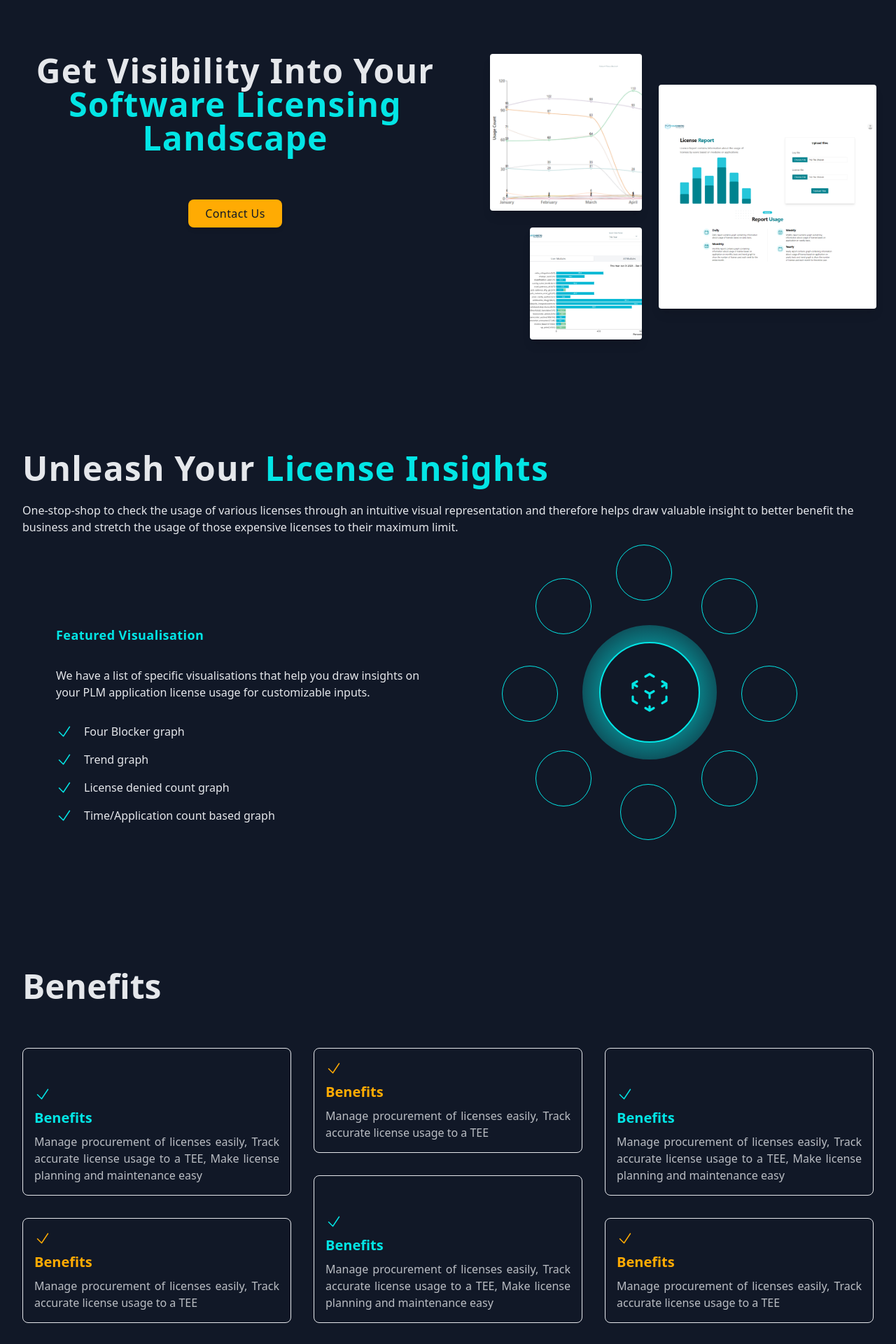
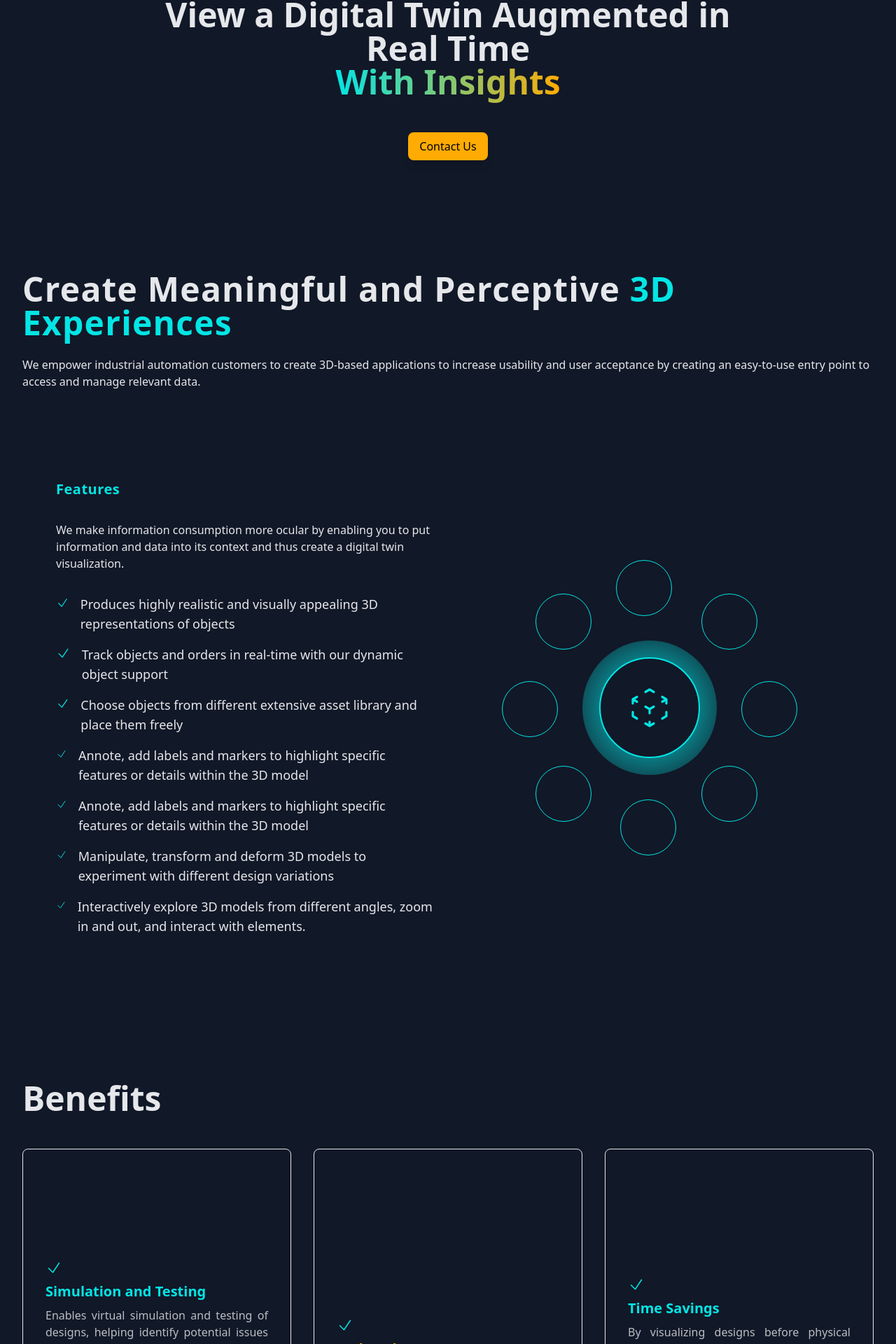
Before and after one commit to akash-tqb/Mavenberg, a Next.js app: page /products/3d-visualiser in a window 1280 px wide. Shown: the part 189-2109 px from the top of the page at 70% size. Built offline with nearby package versions, Linux system fonts and the light colour scheme.

Commit message:
3d visualiser content added

```diff
--- a/sections/productspage/3dvisualiser/3dvisualiser1.tsx
+++ b/sections/productspage/3dvisualiser/3dvisualiser1.tsx
@@ -3,47 +3,23 @@ import Link from "next/link";
 
 export default function DVisualiser1() {
   return (
-    <div className="px-4 py-16 mx-auto sm:max-w-xl md:max-w-full lg:max-w-screen-xl md:px-24 lg:px-8 lg:py-20">
-      <div className="flex flex-col space-y-36 justify-between lg:flex-row lg:space-y-0 lg:mt-20">
-        <div className="lg:w-1/2 flex flex-col text-center items-center">
-          <h1 className="sm:text-5xl mb-16 text-3xl font-sans font-bold tracking-wide text-maven-white">
-            Get Visibility Into Your{" "}
-            <span className=" text-maven-blue">
-              Software Licensing Landscape
-            </span>
-          </h1>
-          <Link
-            href="/#footer"
-            className="inline-flex lg:mb-20 items-center justify-center h-10 px-6 font-medium tracking-wide text-maven-bg transition duration-200 rounded-lg shadow-md bg-maven-orange focus:shadow-outline focus:outline-none"
+    <section className="px-4 py-16 mx-auto sm:max-w-xl md:max-w-full lg:max-w-screen-xl md:px-24 lg:px-8 lg:py-20">
+      <div className="space-y-5 max-w-4xl mx-auto text-center">
+        <h2 className="text-4xl lg:mb-12 text-maven-white font-extrabold mx-auto md:text-5xl">
+        View a Digital Twin Augmented in Real Time{" "}<br/>
+          <span className="text-transparent bg-clip-text bg-gradient-to-r from-maven-blue to-maven-orange">
+          With Insights
+          </span>
+        </h2>
+        <div className="items-center justify-center gap-x-3 space-y-3 sm:flex sm:space-y-0">
+          <a
+            href="/"
+            className="block py-2 px-4 text-white font-medium bg-maven-orange duration-150 hover:bg-indigo-500 active:bg-indigo-700 rounded-lg shadow-lg hover:shadow-none"
           >
             Contact Us
-          </Link>
-        </div>
-        <div className="flex items-center justify-center -mx-4 lg:pl-8 lg:w-1/2">
-          <div className="flex flex-col items-end px-3">
-            <Image
-              width={300}
-              height={300}
-              className="object-cover mb-6 rounded shadow-lg h-28 sm:h-48 xl:h-56 w-28 sm:w-48 xl:w-56"
-              src="/licenserealtime3.png"
-              alt=""
-            />
-            <img
-              className="object-cover w-20 h-20 rounded shadow-lg sm:h-32 xl:h-40 sm:w-32 xl:w-40"
-              src="/licenserealtime2.png"
-              alt=""
-            />
-          </div>
-          <div className="px-3">
-            <img
-              className="object-cover w-40 h-40 rounded shadow-lg sm:h-64 xl:h-80 sm:w-64 xl:w-80"
-              src="/licenserealtime1.png"
-              alt=""
-            />
-          </div>
-          {/* <Image src="/licenseinsight.svg" width={400} height={400} alt="license insights"/> */}
+          </a>
         </div>
       </div>
-    </div>
+    </section>
   );
 }
--- a/sections/productspage/3dvisualiser/3dvisualiser2.tsx
+++ b/sections/productspage/3dvisualiser/3dvisualiser2.tsx
@@ -6,28 +6,27 @@ export default function Dvisualiser2() {
     <div className="px-4 py-16 mx-auto sm:max-w-xl md:max-w-full lg:max-w-screen-xl md:px-24 lg:px-8 lg:py-20">
       <div className="lg:mb-20 mb-12">
         <h1 className="sm:text-5xl mb-6 text-3xl font-sans font-bold tracking-wide text-maven-white">
-          Unleash Your{" "}
-          <span className=" text-maven-blue">License Insights</span>
+          Create Meaningful and Perceptive{" "}
+          <span className=" text-maven-blue">3D Experiences</span>
         </h1>
         <h3 className="text-maven-white">
-          One-stop-shop to check the usage of various licenses through an
-          intuitive visual representation and therefore helps draw valuable
-          insight to better benefit the business and stretch the usage of those
-          expensive licenses to their maximum limit.
+          We empower industrial automation customers to create 3D-based
+          applications to increase usability and user acceptance by creating an
+          easy-to-use entry point to access and manage relevant data.
         </h3>
       </div>
       <div className="flex flex-col-reverse gap-8 lg:flex-row w-full p-8  lg:p-12 ">
         <div className="flex flex-col space-y-12 lg:w-1/2">
           <div className="flex flex-col gap-8">
-            <h1 className="text-maven-blue text-lg font-bold tracking-wide">
-              Featured Visualisation
+            <h1 className="text-maven-blue text-xl font-bold tracking-wide">
+              Features
             </h1>
             <p className="text-maven-white">
-              We have a list of specific visualisations that help you draw
-              insights on your PLM application license usage for customizable
-              inputs.
+              We make information consumption more ocular by enabling you to put
+              information and data into its context and thus create a digital
+              twin visualization.
             </p>
-            <ul className="flex flex-col gap-4">
+            <ul className="flex flex-col gap-4 text-lg">
               <li className="flex flex-row gap-4">
                 <svg
                   xmlns="http://www.w3.org/2000/svg"
@@ -43,41 +42,10 @@ export default function Dvisualiser2() {
                     d="M4.5 12.75l6 6 9-13.5"
                   />
                 </svg>
-                <p className="text-maven-white">Four Blocker graph</p>
-              </li>
-              <li className="flex flex-row gap-4">
-                <svg
-                  xmlns="http://www.w3.org/2000/svg"
-                  fill="none"
-                  viewBox="0 0 24 24"
-                  strokeWidth="1.5"
-                  stroke="currentColor"
-                  className="w-6 h-6 text-maven-blue"
-                >
-                  <path
-                    strokeLinecap="round"
-                    strokeLinejoin="round"
-                    d="M4.5 12.75l6 6 9-13.5"
-                  />
-                </svg>
-                <p className="text-maven-white">Trend graph</p>
-              </li>
-              <li className="flex flex-row gap-4">
-                <svg
-                  xmlns="http://www.w3.org/2000/svg"
-                  fill="none"
-                  viewBox="0 0 24 24"
-                  strokeWidth="1.5"
-                  stroke="currentColor"
-                  className="w-6 h-6 text-maven-blue"
-                >
-                  <path
-                    strokeLinecap="round"
-                    strokeLinejoin="round"
-                    d="M4.5 12.75l6 6 9-13.5"
-                  />
-                </svg>
-                <p className="text-maven-white">License denied count graph</p>
+                <p className="text-maven-white">
+                  Produces highly realistic and visually appealing 3D
+                  representations of objects
+                </p>
               </li>
               <li className="flex flex-row gap-4">
                 <svg
@@ -95,13 +63,114 @@ export default function Dvisualiser2() {
                   />
                 </svg>
                 <p className="text-maven-white">
-                  Time/Application count based graph
+                  Track objects and orders in real-time with our dynamic object
+                  support
                 </p>
+              </li>
+              <li className="flex flex-row gap-4">
+                <svg
+                  xmlns="http://www.w3.org/2000/svg"
+                  fill="none"
+                  viewBox="0 0 24 24"
+                  strokeWidth="1.5"
+                  stroke="currentColor"
+                  className="w-6 h-6 text-maven-blue"
+                >
+                  <path
+                    strokeLinecap="round"
+                    strokeLinejoin="round"
+                    d="M4.5 12.75l6 6 9-13.5"
+                  />
+                </svg>
+                <p className="text-maven-white">
+                  Choose objects from different extensive asset library and
+                  place them freely
+                </p>
+              </li>
+              <li className="flex flex-row gap-4">
+                <svg
+                  xmlns="http://www.w3.org/2000/svg"
+                  fill="none"
+                  viewBox="0 0 24 24"
+                  strokeWidth="1.5"
+                  stroke="currentColor"
+                  className="w-6 h-6 text-maven-blue"
+                >
+                  <path
+                    strokeLinecap="round"
+                    strokeLinejoin="round"
+                    d="M4.5 12.75l6 6 9-13.5"
+                  />
+                </svg>
+                <p className="text-maven-white">
+                  Annote, add labels and markers to highlight specific features
+                  or details within the 3D model
+                </p>
+              </li>
+              <li className="flex flex-row gap-4">
+                <svg
+                  xmlns="http://www.w3.org/2000/svg"
+                  fill="none"
+                  viewBox="0 0 24 24"
+                  strokeWidth="1.5"
+                  stroke="currentColor"
+                  className="w-6 h-6 text-maven-blue"
+                >
+                  <path
+                    strokeLinecap="round"
+                    strokeLinejoin="round"
+                    d="M4.5 12.75l6 6 9-13.5"
+                  />
+                </svg>
+                <p className="text-maven-white">
+                  Annote, add labels and markers to highlight specific features
+                  or details within the 3D model
+                </p>
+              </li>
+              <li className="flex flex-row gap-4">
+                <svg
+                  xmlns="http://www.w3.org/2000/svg"
+                  fill="none"
+                  viewBox="0 0 24 24"
+                  strokeWidth="1.5"
+                  stroke="currentColor"
+                  className="w-6 h-6 text-maven-blue"
+                >
+                  <path
+                    strokeLinecap="round"
+                    strokeLinejoin="round"
+                    d="M4.5 12.75l6 6 9-13.5"
+                  />
+                </svg>
+                <p className="text-maven-white">
+                  Manipulate, transform and deform 3D models to experiment with
+                  different design variations{" "}
+                </p>
+              </li>
+              <li className="flex flex-row gap-4">
+                <svg
+                  xmlns="http://www.w3.org/2000/svg"
+                  fill="none"
+                  viewBox="0 0 24 24"
+                  strokeWidth="1.5"
+                  stroke="currentColor"
+                  className="w-6 h-6 text-maven-blue"
+                >
+                  <path
+                    strokeLinecap="round"
+                    strokeLinejoin="round"
+                    d="M4.5 12.75l6 6 9-13.5"
+                  />
+                </svg>
+                <p className="text-maven-white">
+                  Interactively explore 3D models from different angles, zoom in
+                  and out, and interact with elements.
+                </p>{" "}
               </li>
             </ul>
           </div>
         </div>
-        <div className="lg:w-1/2  flex-col items-center hidden sm:mt-20 sm:mb-24 lg:my-0 sm:flex">
+        <div className="lg:w-1/2  flex-col items-center justify-center hidden sm:mt-20 sm:mb-24 lg:my-0 sm:flex">
           <div className="relative ">
             <div className="flex items-center justify-center rounded-full h-48 w-48 bg-gradient-radial from-maven-blue to-maven-bg">
               <div className="inline-flex items-center justify-center h-36 w-36 rounded-full bg-maven-bg border-2 border-maven-blue">
--- a/sections/productspage/3dvisualiser/3dvisualiser3.tsx
+++ b/sections/productspage/3dvisualiser/3dvisualiser3.tsx
@@ -4,11 +4,11 @@ export default function Dvisualiser3() {
   return (
     <div className="px-4 py-16 mx-auto sm:max-w-xl md:max-w-full lg:max-w-screen-xl md:px-24 lg:px-8 lg:py-20">
       <div className="flex flex-col lg:mb-20 mb-12">
-        <h1 className="mb-16 font-sans text-3xl font-bold text-maven-white sm:text-5xl sm:leading-none">
+        <h1 className=" mb-12 font-sans text-3xl font-bold text-maven-white sm:text-5xl sm:leading-none">
           Benefits
         </h1>
         <div className="grid lg:grid-cols-3 lg:grid-rows-7 gap-8">
-          <div className="lg:row-span-4 flex flex-col gap-2 justify-end border p-4 rounded-lg border-maven-white">
+          <div className="lg:col-start-1 lg:row-end-5 lg:row-start-1 flex flex-col gap-2 justify-end border p-4 lg:p-8 rounded-lg border-maven-white">
             <svg
               xmlns="http://www.w3.org/2000/svg"
               fill="none"
@@ -24,14 +24,85 @@ export default function Dvisualiser3() {
               />
             </svg>
             <h3 className="text-maven-blue text-xl font-bold ">
-                Benefits
+              Simulation and Testing
             </h3>
             <p className="text-maven-white/80 text-justify">
-              Manage procurement of licenses easily, Track accurate license
-              usage to a TEE, Make license planning and maintenance easy
+              Enables virtual simulation and testing of designs, helping
+              identify potential issues and optimize performance before physical
+              implementation.{" "}
             </p>
           </div>
-          <div className="lg:row-span-3 space-y-2 p-4 rounded-lg border border-maven-white">
+          <div className=" lg:row-end-[8] lg:row-start-1 lg:col-start-2 gap-2 flex flex-col justify-center  border p-4 lg:p-8 rounded-lg border-maven-white">
+            <svg
+              xmlns="http://www.w3.org/2000/svg"
+              fill="none"
+              viewBox="0 0 24 24"
+              strokeWidth="1.5"
+              stroke="currentColor"
+              className="w-6 h-6 text-maven-blue"
+            >
+              <path
+                strokeLinecap="round"
+                strokeLinejoin="round"
+                d="M4.5 12.75l6 6 9-13.5"
+              />
+            </svg>
+            <h3 className="text-maven-orange text-xl font-bold">
+              Reduced Costs
+            </h3>
+            <p className="text-maven-white/80 text-justify">
+              Early identification of design flaws and issues through 3D
+              visualization helps avoid costly modifications during later stages
+              of a project.{" "}
+            </p>
+          </div>
+          <div className="lg:row-span-4 lg:col-start-3 gap-2 flex flex-col justify-end border p-4 lg:p-8 rounded-lg border-maven-white">
+            <svg
+              xmlns="http://www.w3.org/2000/svg"
+              fill="none"
+              viewBox="0 0 24 24"
+              strokeWidth="1.5"
+              stroke="currentColor"
+              className="w-6 h-6 text-maven-blue"
+            >
+              <path
+                strokeLinecap="round"
+                strokeLinejoin="round"
+                d="M4.5 12.75l6 6 9-13.5"
+              />
+            </svg>
+            <h3 className="text-maven-blue text-xl font-bold">Time Savings</h3>
+            <p className="text-maven-white/80 text-justify">
+              By visualizing designs before physical implementation, time is
+              saved by minimizing errors, revisions, and rework.
+            </p>
+          </div>
+          <div className="lg:col-start-1 lg:row-span-3 p-4 flex flex-col justify-end lg:p-8 space-y-2 rounded-lg border border-maven-white">
+            <svg
+              xmlns="http://www.w3.org/2000/svg"
+              fill="none"
+              viewBox="0 0 24 24"
+              strokeWidth="1.5"
+              stroke="currentColor"
+              className="w-6 h-6 text-maven-orange"
+            >
+              <path
+                strokeLinecap="round"
+                strokeLinejoin="round"
+                d="M4.5 12.75l6 6 9-13.5"
+              />
+            </svg>
+            <h3 className="text-maven-blue text-xl font-bold">
+              Design Iteration
+            </h3>
+            <p className="text-maven-white/80 text-justify">
+              Reliably explore multiple design variations, speeding up the
+              iterative design process.{" "}
+            </p>
+
+          </div>
+
+          <div className="lg:row-span-3 lg:col-start-3 space-y-2 flex flex-col justify-end p-4 lg:p-8 rounded-lg border border-maven-white">
             <svg
               xmlns="http://www.w3.org/2000/svg"
               fill="none"
@@ -47,103 +118,12 @@ export default function Dvisualiser3() {
               />
             </svg>
             <h3 className="text-maven-orange text-xl font-bold">
-                Benefits
+              Cross-Disciplinary Collaboration
             </h3>
             <p className="text-maven-white/80 text-justify">
-              Manage procurement of licenses easily, Track accurate license
-              usage to a TEE
-            </p>
-          </div>
-          <div className="lg:row-span-4 gap-2 flex flex-col justify-end border p-4 rounded-lg border-maven-white">
-          <svg
-                xmlns="http://www.w3.org/2000/svg"
-                fill="none"
-                viewBox="0 0 24 24"
-                strokeWidth="1.5"
-                stroke="currentColor"
-                className="w-6 h-6 text-maven-blue"
-              >
-                <path
-                  strokeLinecap="round"
-                  strokeLinejoin="round"
-                  d="M4.5 12.75l6 6 9-13.5"
-                />
-              </svg>
-            <h3 className="text-maven-blue text-xl font-bold">
-                Benefits
-              </h3>
-            <p className="text-maven-white/80 text-justify">
-              Manage procurement of licenses easily, Track accurate license
-              usage to a TEE, Make license planning and maintenance easy
-            </p>
-          </div>
-          <div className="lg:col-start-1 lg:row-span-3 p-4 space-y-2 rounded-lg border border-maven-white">
-          <svg
-                xmlns="http://www.w3.org/2000/svg"
-                fill="none"
-                viewBox="0 0 24 24"
-                strokeWidth="1.5"
-                stroke="currentColor"
-                className="w-6 h-6 text-maven-orange"
-              >
-                <path
-                  strokeLinecap="round"
-                  strokeLinejoin="round"
-                  d="M4.5 12.75l6 6 9-13.5"
-                />
-              </svg>
-            <h3 className="text-maven-orange text-xl font-bold">
-                Benefits
-              </h3>
-            <p className="text-maven-white/80 text-justify">
-              Manage procurement of licenses easily, Track accurate license
-              usage to a TEE
-            </p>
-          </div>
-          <div className="lg:row-span-4 gap-2 flex flex-col justify-end lg:col-start-2 lg:row-start-4 border p-4 rounded-lg border-maven-white">
-          <svg
-                xmlns="http://www.w3.org/2000/svg"
-                fill="none"
-                viewBox="0 0 24 24"
-                strokeWidth="1.5"
-                stroke="currentColor"
-                className="w-6 h-6 text-maven-blue"
-              >
-                <path
-                  strokeLinecap="round"
-                  strokeLinejoin="round"
-                  d="M4.5 12.75l6 6 9-13.5"
-                />
-              </svg>
-            <h3 className="text-maven-blue text-xl font-bold">
-                Benefits
-              </h3>
-            <p className="text-maven-white/80 text-justify">
-              Manage procurement of licenses easily, Track accurate license
-              usage to a TEE, Make license planning and maintenance easy
-            </p>
-          </div>
-          <div className="lg:row-span-3 space-y-2 p-4 rounded-lg border border-maven-white">
-          <svg
-                xmlns="http://www.w3.org/2000/svg"
-                fill="none"
-                viewBox="0 0 24 24"
-                strokeWidth="1.5"
-                stroke="currentColor"
-                className="w-6 h-6 text-maven-orange"
-              >
-                <path
-                  strokeLinecap="round"
-                  strokeLinejoin="round"
-                  d="M4.5 12.75l6 6 9-13.5"
-                />
-              </svg>
-            <h3 className="text-maven-orange text-xl font-bold">
-                Benefits
-              </h3>
-            <p className="text-maven-white/80 text-justify">
-              Manage procurement of licenses easily, Track accurate license
-              usage to a TEE
+              Promote collaboration between various disciplines, such as design,
+              engineering, and marketing, leading to more well-rounded
+              solutions.{" "}
             </p>
           </div>
         </div>
--- a/sections/productspage/tc&aliasintegration/tc&alias-integration3.tsx
+++ b/sections/productspage/tc&aliasintegration/tc&alias-integration3.tsx
@@ -79,7 +79,7 @@ export default function TCAliasIntegration3() {
               of Alias data.
             </p>
           </div>
-          <div className="lg:col-start-1 lg:row-span-3 p-4 lg:p-8 space-y-2 rounded-lg border border-maven-white">
+          <div className="lg:col-start-1 lg:row-span-3 p-4 flex flex-col justify-end lg:p-8 space-y-2 rounded-lg border border-maven-white">
             <svg
               xmlns="http://www.w3.org/2000/svg"
               fill="none"
@@ -104,7 +104,7 @@ export default function TCAliasIntegration3() {
             </p>
           </div>
 
-          <div className="lg:row-span-3 lg:col-start-3 space-y-2 p-4 lg:p-8 rounded-lg border border-maven-white">
+          <div className="lg:row-span-3 lg:col-start-3 flex flex-col justify-end space-y-2 p-4 lg:p-8 rounded-lg border border-maven-white">
             <svg
               xmlns="http://www.w3.org/2000/svg"
               fill="none"
```
Also changed, not shown: sections/productspage/panel-configurator/panelconfigurator3.tsx (+20 -18 lines). Lines whose indentation alone changed are shown as unchanged.
